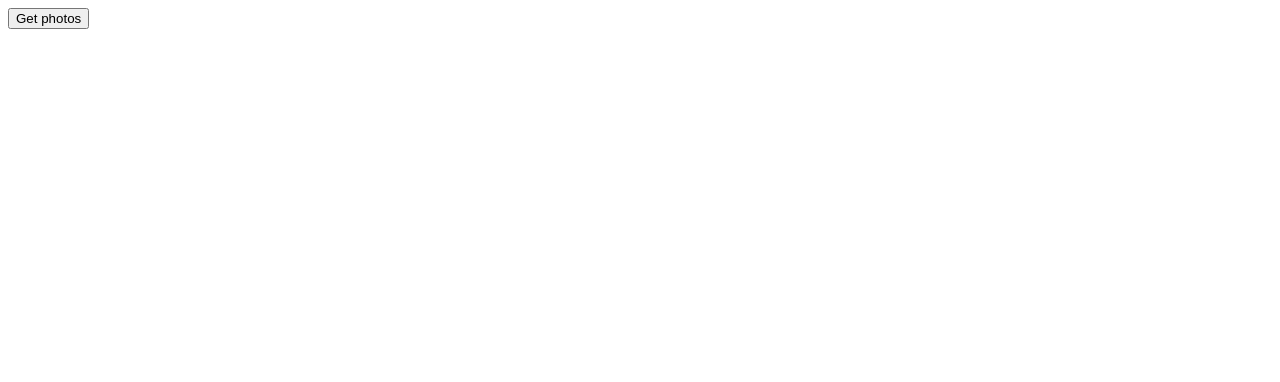
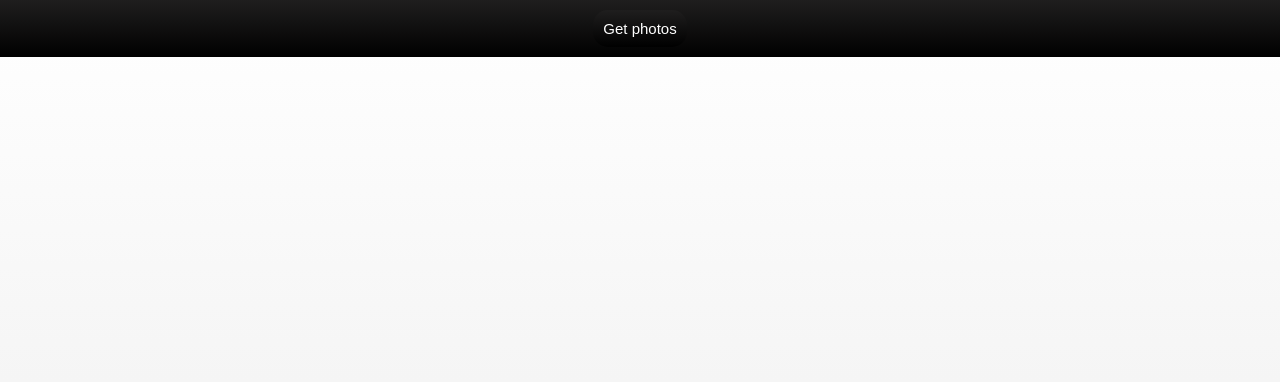
Before and after one commit to Xlaani/photos, a plain HTML site: page index.html in a window 1280 px wide. Drawn offline with Linux system fonts and the light colour scheme.

Commit message:
add css styling

```diff
--- a/img.js
+++ b/img.js
@@ -6,15 +6,15 @@ async function getPhotos() {
 
 const buttom = document.getElementById("buttom");
 const content = document.getElementById("content");
-
 buttom.addEventListener("click", async () => {
-  const photos = await getPhotos();
+  photos = await getPhotos();
   for (photo of photos) {
     const div = document.createElement("div");
     const p = document.createElement("p");
     const img = document.createElement("img");
     p.textContent = photo.title;
     img.src = photo.url;
+    div.appendChild(p2);
     div.appendChild(p);
     div.appendChild(img);
     content.appendChild(div);
--- a/index.html
+++ b/index.html
@@ -5,10 +5,15 @@
     <meta http-equiv="X-UA-Compatible" content="IE=edge" />
     <meta name="viewport" content="width=device-width, initial-scale=1.0" />
     <title>Document</title>
+    <link rel="stylesheet" href="style.css" />
     <script defer src="img.js"></script>
   </head>
   <body>
-    <button id="buttom">Get photos</button>
+    <nav class="nav">
+      <div class="content0">
+        <button id="buttom">Get photos</button>
+      </div>
+    </nav>
     <div id="content"></div>
   </body>
 </html>
--- /dev/null
+++ b/style.css
@@ -0,0 +1,53 @@
+* {
+  box-sizing: border-box;
+  margin: 0;
+  padding: 0;
+  font-family: "Poppins", sans-serif;
+}
+body {
+  font-family: "Poppins", sans-serif;
+  min-height: 100vh;
+  width: 100%;
+  background: linear-gradient(#fff, #eaeaea);
+}
+.nav {
+  background: linear-gradient(#1f1e1e, black);
+  height: 57px;
+  display: flex;
+  align-items: center;
+  justify-content: center;
+}
+.content0 {
+  display: flex;
+  flex-wrap: wrap;
+  align-items: center;
+  justify-content: center;
+}
+
+button {
+  background: linear-gradient(#1f1e1e, black);
+  color: #fff;
+  font-family: "Poppins", sans-serif;
+  font-size: 15px;
+  border-radius: 15px;
+  padding: 10px 10px;
+  border: none;
+  margin: 5px;
+  transition: all 1s;
+  cursor: pointer;
+}
+
+button:hover {
+  background: #fff;
+  color: black;
+}
+
+img {
+  width: 300px;
+  height: 300px;
+  margin: 10px;
+}
+
+p {
+  margin: 2px;
+}
```
